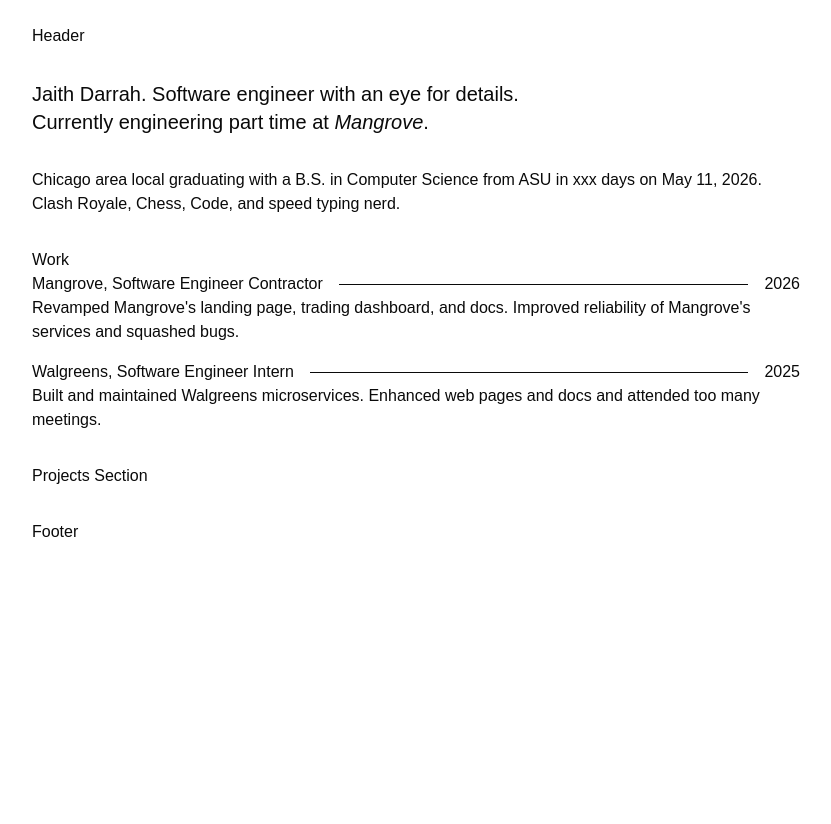
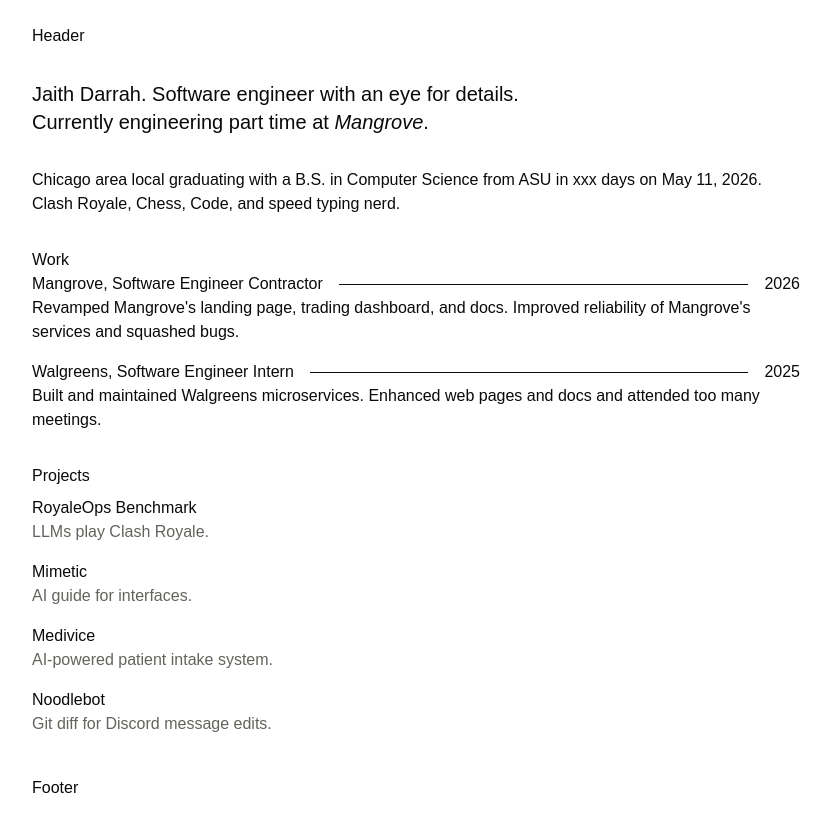
Before and after one commit to AwesomeJaith/jaithdarrah-dot-com-v3, a Next.js app: page / in a window 1280 px wide. Shown: the whole page, without its empty margins (224-1055 px from the left). Before the commit the page ends 800 px from the top, so only its background shows below. Built offline with nearby package versions, Linux system fonts and the light colour scheme; a web font is replaced by a local one.

Commit message:
Add initial projects section

```diff
--- a/src/components/landing/projects-section.tsx
+++ b/src/components/landing/projects-section.tsx
@@ -1,7 +1,37 @@
+import { Project } from "../project"
+
+const projects = [
+  {
+    projectName: "RoyaleOps Benchmark",
+    projectOneLiner: "LLMs play Clash Royale.",
+    projectLink: "https://benchmark.royaleops.com",
+  },
+  {
+    projectName: "Mimetic",
+    projectOneLiner: "AI guide for interfaces.",
+    projectLink: "https://youtu.be/7pAhNsSvnbA",
+  },
+  {
+    projectName: "Medivice",
+    projectOneLiner: "AI-powered patient intake system.",
+    projectLink: "https://youtu.be/-XF6Au_2mbg",
+  },
+  {
+    projectName: "Noodlebot",
+    projectOneLiner: "Git diff for Discord message edits.",
+    projectLink: "https://github.com/AwesomeJaith/noodlebot",
+  },
+]
+
 function ProjectsSection() {
   return (
     <div className="w-full max-w-3xl">
-      <div>Projects Section</div>
+      <div>Projects</div>
+      <div className="flex flex-col">
+        {projects.map((project) => (
+          <Project key={`${project.projectName}`} {...project} />
+        ))}
+      </div>
     </div>
   )
 }
--- /dev/null
+++ b/src/components/project.tsx
@@ -0,0 +1,24 @@
+interface ProjectProps {
+  projectName: string
+  projectOneLiner: string
+  projectLink: string
+}
+
+// TODO: Tweak colors and hover effects
+function Project({ projectName, projectOneLiner, projectLink }: ProjectProps) {
+  return (
+    <div className="flex w-full items-center gap-4">
+      <a
+        href={projectLink}
+        target="_blank"
+        rel="noopener noreferrer"
+        className="-mx-3 flex flex-1 flex-col rounded-md px-3 py-2 no-underline hover:bg-[#F5F4F4] dark:hover:bg-gray-200"
+      >
+        <span>{projectName}</span>
+        <span className="text-[#63635e]">{projectOneLiner}</span>
+      </a>
+    </div>
+  )
+}
+
+export { Project }
```
